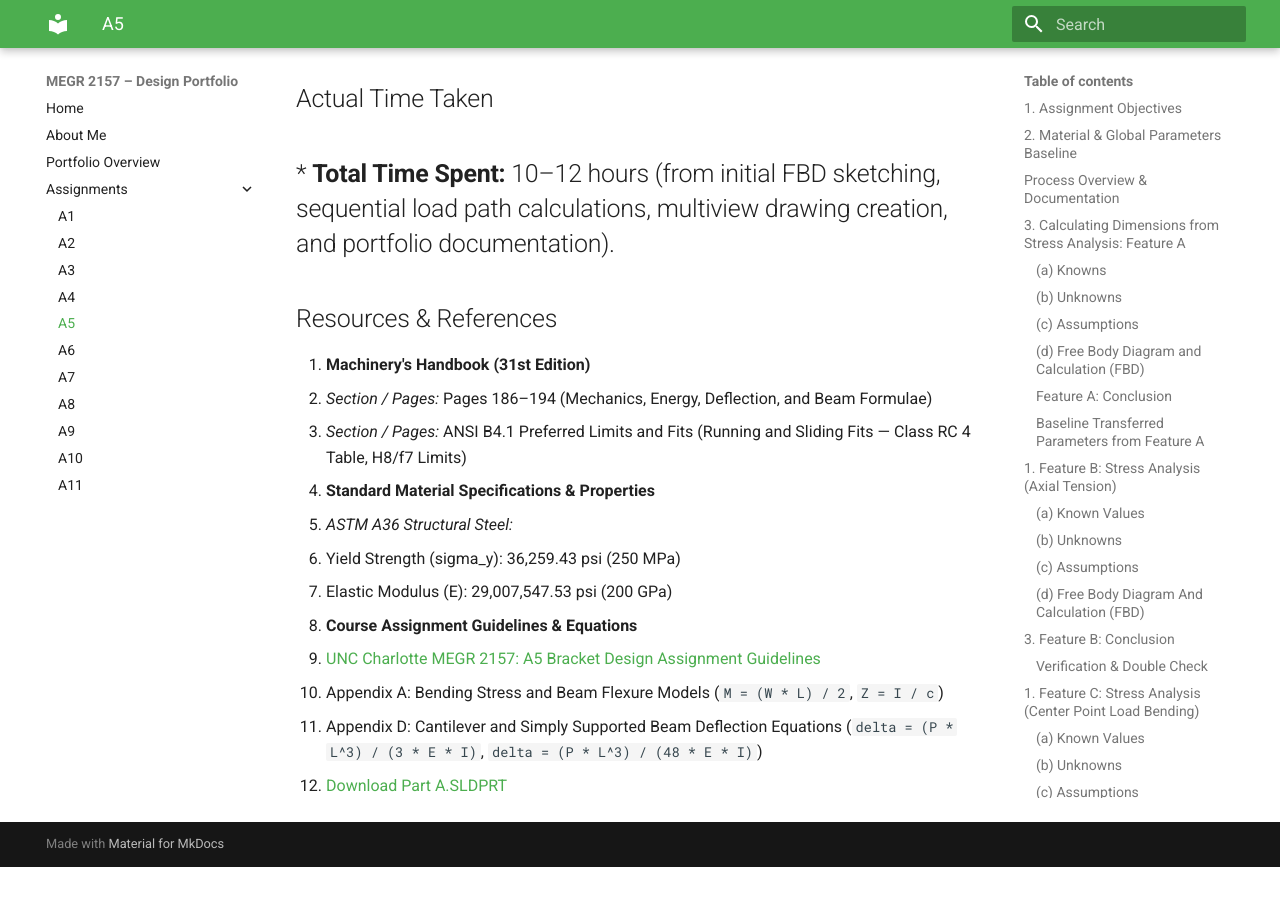
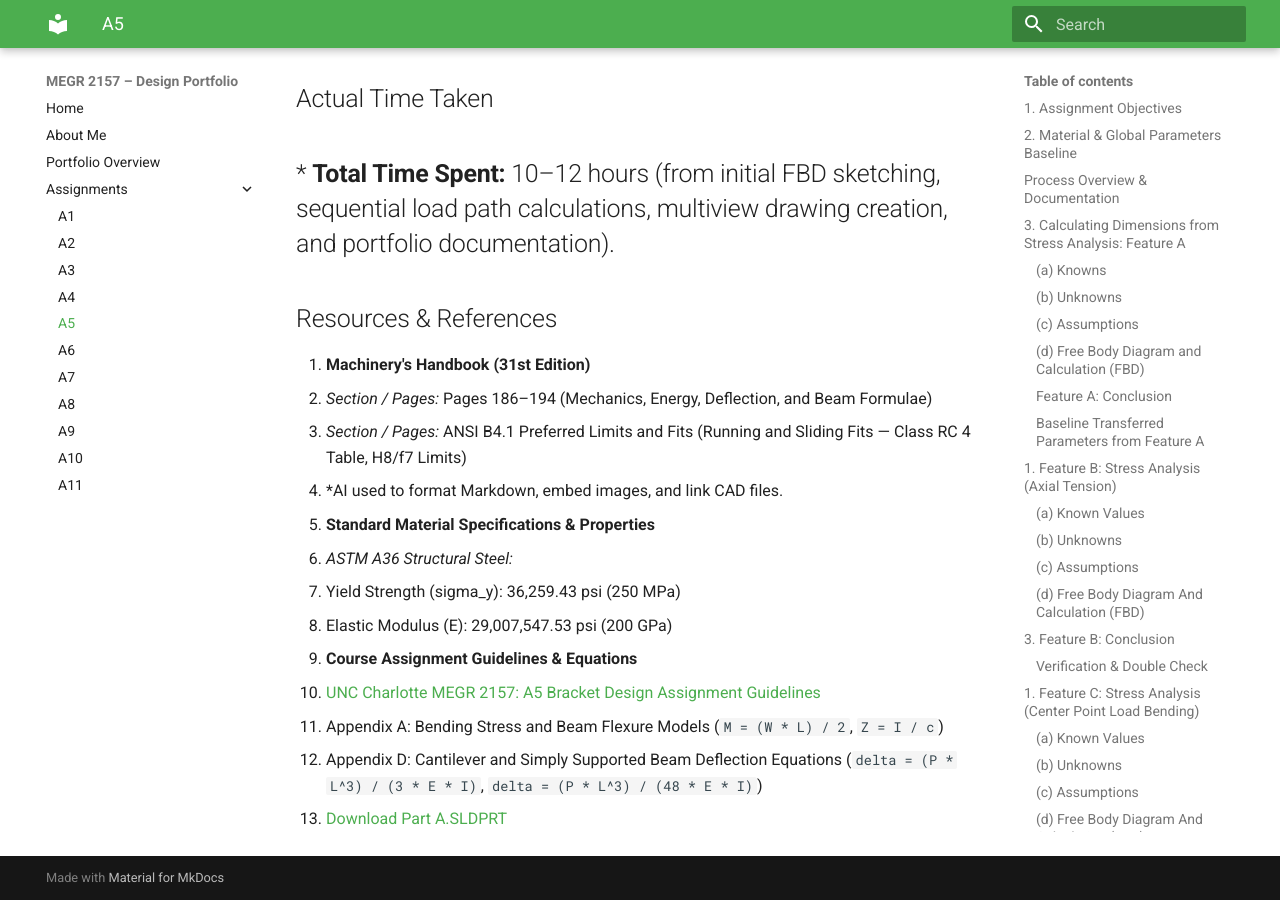
Before and after one commit to MHasan-27/megr2157-portfolio, an MkDocs documentation site: the page built from docs/assignments/A05/index.md, in a window 1280 px wide and 900 px high, scrolled down 20325 px. Built offline with MkDocs 1.6.1 and Material for MkDocs 9.7.7, drawn with Linux system fonts in a browser that asks for light colours; before the commit the page ends 21192 px from its top, so only the background shows below that.

Commit message:
Document AI usage for formatting and linking in Markdown
Added information about AI usage for formatting and linking.

```diff
--- a/docs/assignments/A05/index.md
+++ b/docs/assignments/A05/index.md
@@ -437,6 +437,7 @@ Here is the **Resources & References** section formatted using simple plain text
 1. **Machinery's Handbook (31st Edition)**
 * *Section / Pages:* Pages 186–194 (Mechanics, Energy, Deflection, and Beam Formulae)
 * *Section / Pages:* ANSI B4.1 Preferred Limits and Fits (Running and Sliding Fits — Class RC 4 Table, H8/f7 Limits)
+* *AI used to format Markdown, embed images, and link CAD files.
 
 
 2. **Standard Material Specifications & Properties**
```
